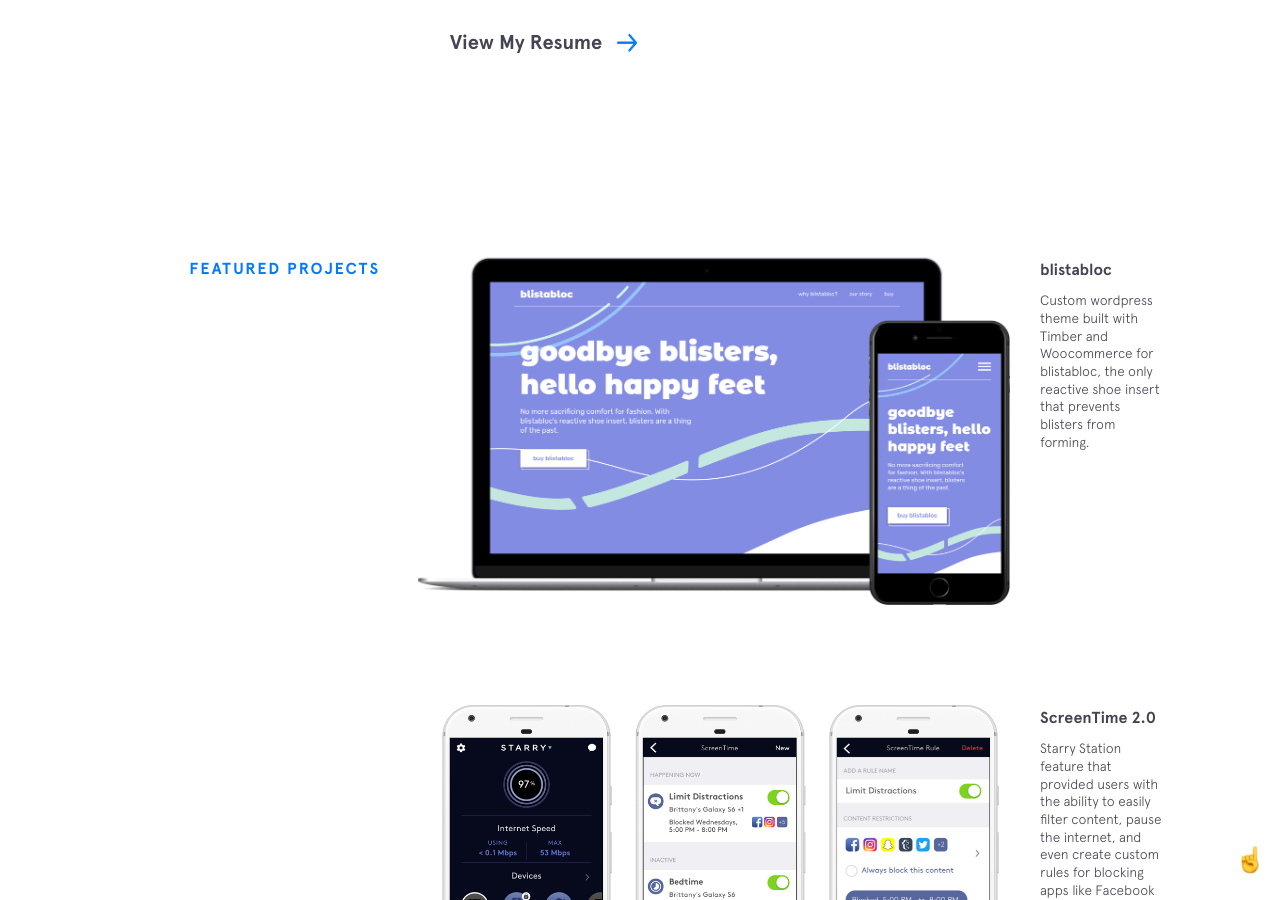
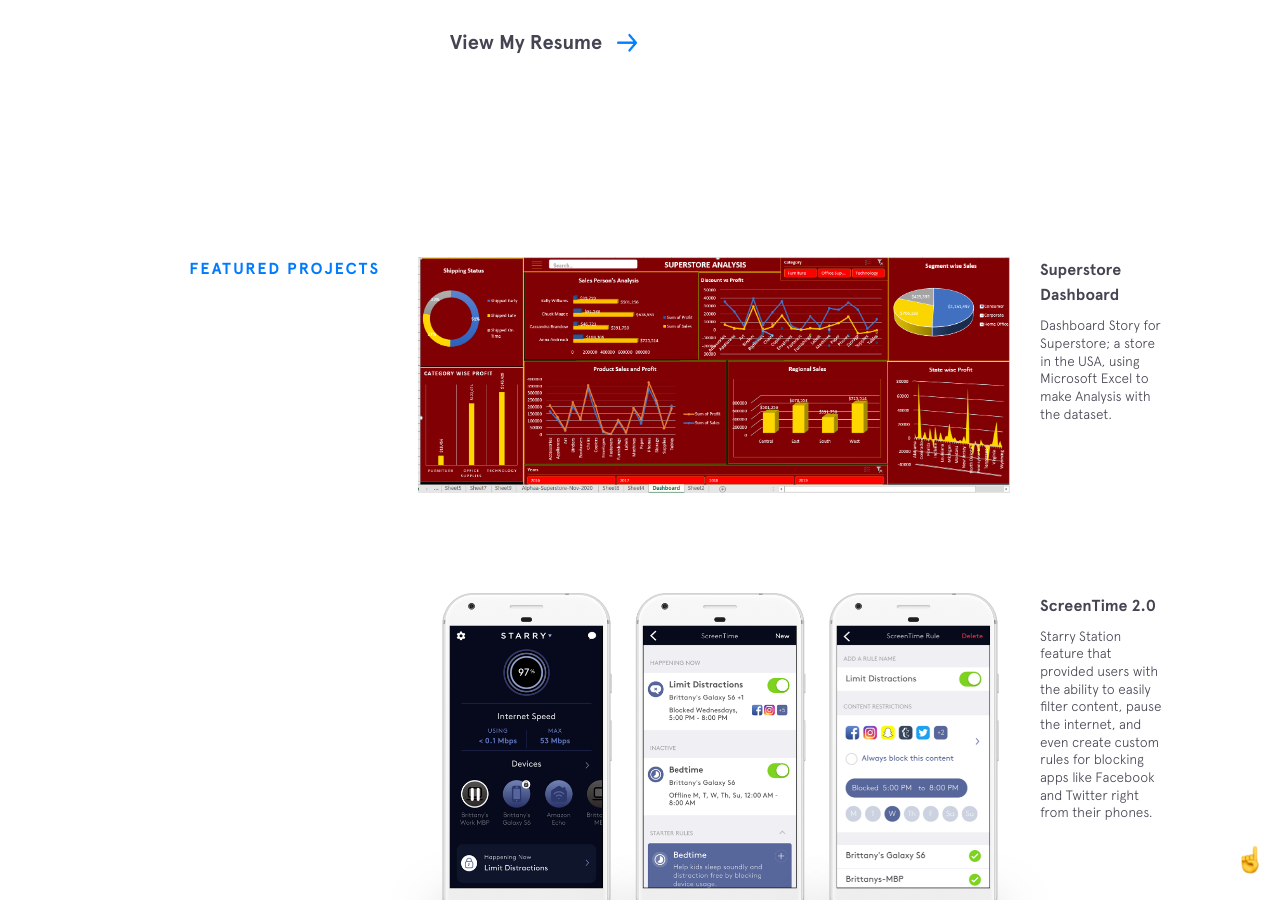
Before and after one commit to Sylvestre5/sylvestre5.github.io, a Jekyll site: the page built from index.html, in a window 1280 px wide and 900 px high, scrolled down 2499 px. Built offline with Jekyll 4.4.1, drawn with Linux system fonts in a browser that asks for light colours; nearby versions of some CDN libraries.

Commit message:
Update featured-projects.html

```diff
--- a/_includes/featured-projects.html
+++ b/_includes/featured-projects.html
@@ -3,16 +3,16 @@
   <div class="section__content">
     <div class="project blistabloc">
       <figure class="project__pic">
-        <a href="https://blistabloc.com/" target="_blank">
-          <img src="{{site.baseurl}}/img/featured/blistabloc/blistabloc.png" alt="">
+        <a href="#" target="_blank">
+          <img src="{{site.baseurl}}/img/featured/blistabloc/dashboard screenshot.png" alt="">
         </a>
       </figure>
       <figcaption class="project__caption">
         <div class="project__name">
-          <a href="https://blistabloc.com/" target="_blank">blistabloc</a>
+          <a href="#" target="_blank">Superstore Dashboard</a>
         </div>
-        <p>Custom wordpress theme built with Timber and Woocommerce for blistabloc, the only reactive shoe insert that prevents
-          blisters from forming.</p>
+        <p>Dashboard Story for Superstore; a store in the USA, using Microsoft Excel to make Analysis with the dataset.
+          </p>
       </figcaption>
     </div>
 
```
